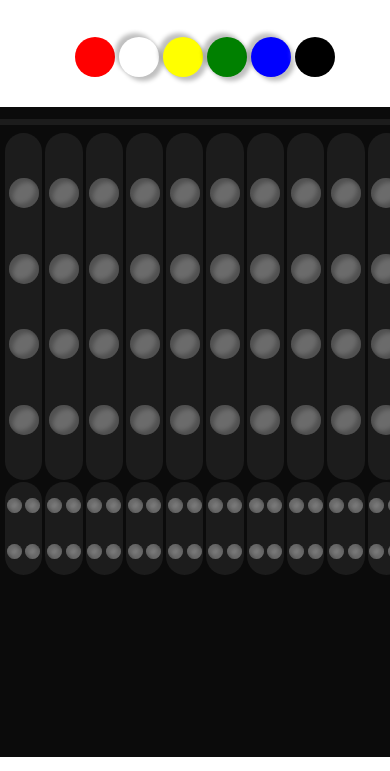
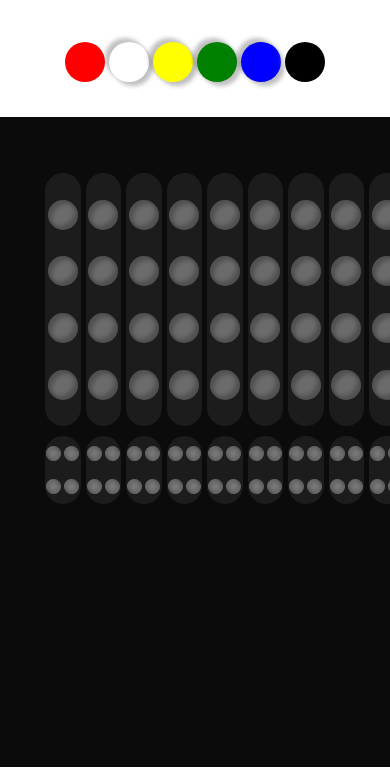
Before and after one commit to Abdullahi-a-hussein/mastermind, a plain HTML site: page index.html in a window 390 px wide. Shown: the part 73-844 px from the top of the page. Drawn offline with Linux system fonts and the light colour scheme.

Commit message:
fix resposive issues

```diff
--- a/styles.css
+++ b/styles.css
@@ -4,6 +4,7 @@ body {
   flex-direction: column;
   align-items: center;
   justify-content: center;
+  overflow: hidden;
 }
 
 main {
@@ -31,7 +32,7 @@ hr {
   flex-direction: row;
   justify-content: space-evenly;
   height: 75%;
-  width: 90%;
+  width: 100%;
   margin: 0 auto;
 }
 
@@ -50,7 +51,7 @@ hr {
   align-items: center;
   width: 100%;
   height: 75%;
-  margin-bottom: 5%;
+  margin-bottom: 3px;
   border-radius: 20px;
 }
 
@@ -105,9 +106,9 @@ hr {
   display: flex;
   flex-direction: row;
   gap: 6px;
-  width: 600px;
+  width: 486px;
   height: 100px;
-  justify-content: center;
+  justify-content: space-evenly;
   align-items: center;
 }
 
@@ -145,16 +146,10 @@ hr {
 }
 
 @media (max-width: 800px) {
-  body {
-    max-width: 600px;
-    width: 400px;
-    min-width: 350px;
-    min-height: 500px;
-    margin: auto 5px;
-  }
   main {
-    position: relative;
-    width: 400px;
+    display: flex;
+    justify-content: center;
+    width: 100%;
     height: 650px;
     background-color: #0b0b0b;
     border-radius: 5px 5px 20px 20px;
@@ -169,12 +164,12 @@ hr {
 
   .board {
     display: flex;
-    gap: 3px;
+    gap: 5px;
     flex-direction: row;
-    justify-content: space-evenly;
-    height: 75%;
+    justify-content: center;
+    align-items: center;
+    height: 450px;
     width: 400px;
-    margin: 0 auto;
   }
   .description {
     display: none;
@@ -182,8 +177,30 @@ hr {
   .column {
     display: flex;
     flex-direction: column;
-    height: 95%;
-    width: 45px;
+    height: 337.5px;
+    width: 50px;
+  }
+  .peg-board {
+    display: flex;
+    flex-direction: column;
+    justify-content: space-evenly;
+    background-color: #1c1c1c;
+    align-items: center;
+    width: 100%;
+    height: 253.125px;
+    margin-bottom: 10px;
+    border-radius: 20px;
+  }
+
+  .key-pegs {
+    display: grid;
+    grid-template-columns: 2fr 2fr;
+    width: 100%;
+    height: 20%;
+    background-color: #1c1c1c;
+    border-radius: 20px;
+    justify-content: center;
+    align-items: center;
   }
 
   .hole {
@@ -212,6 +229,7 @@ hr {
     height: 100px;
     justify-content: center;
     align-items: center;
+    margin: 5px auto;
   }
   .code-colors {
     width: 40px;
```
